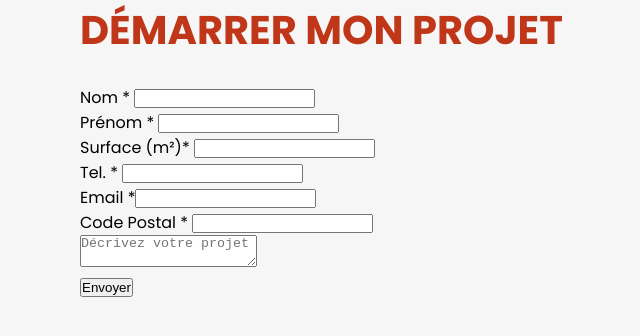
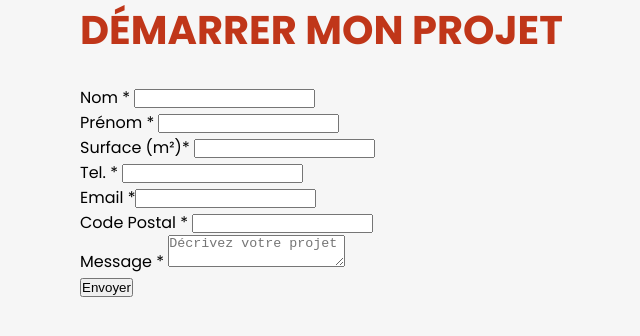
Before and after one commit to Scharlyopitz/CHEYSSOI-PARIS, a React (Vite) app: page /contact in a window 1280 px wide. Shown: the top 336 px of the page, without its empty margins (560-1200 px from the left). Built offline with nearby package versions, Linux system fonts and the light colour scheme.

Commit message:
Ajout label pour mesage

```diff
--- a/src/components/DemarrerMonProjet/Formulaire.jsx
+++ b/src/components/DemarrerMonProjet/Formulaire.jsx
@@ -276,6 +276,9 @@ function CodePostal({ informations, setInformations }) {
 function RigthPart({ informations, setInformations }) {
   return (
     <div className="right">
+      <label htmlFor="msg">
+        Message <span>*</span>{" "}
+      </label>
       <textarea
         autoComplete="off"
         placeholder="Décrivez votre projet"
```
